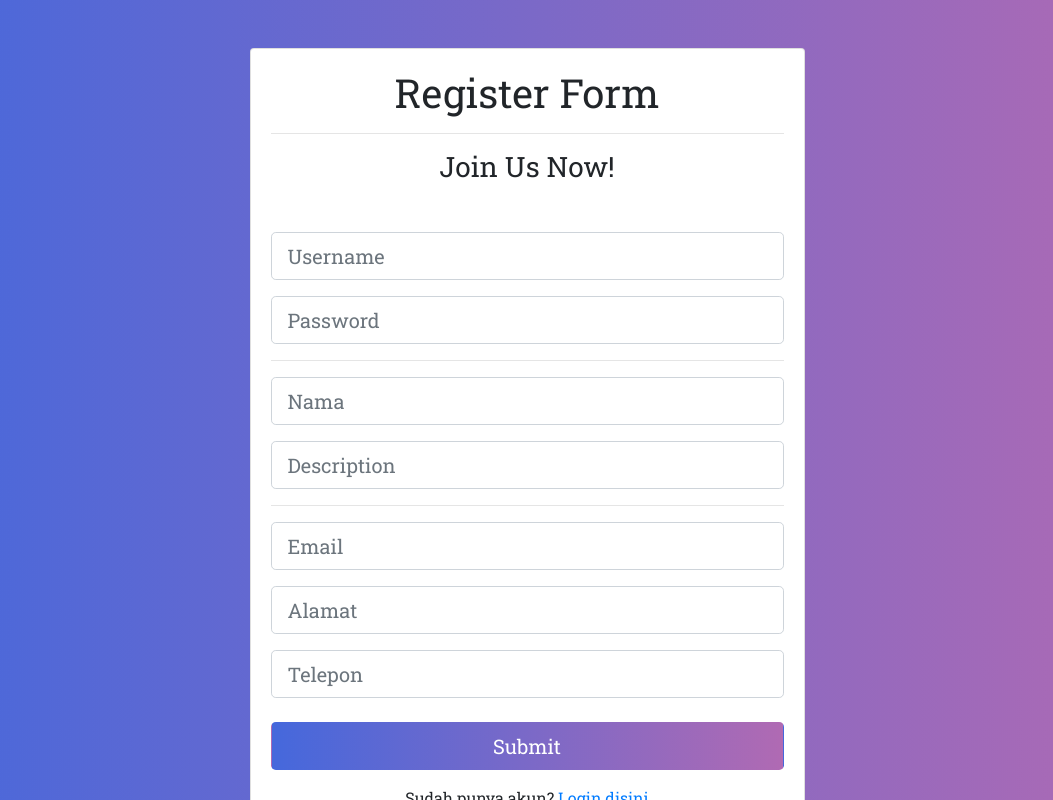
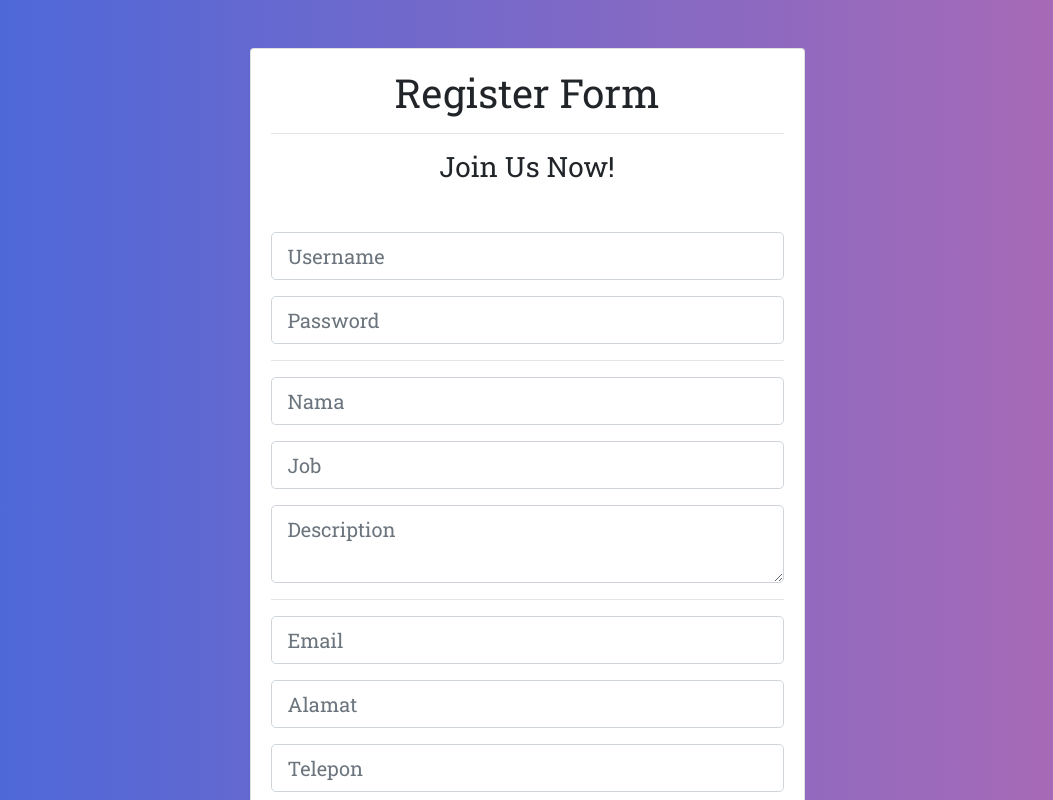
Before and after one commit to faisalwafa/mentorkoding-frontend, a React (Create React App) app: page /Register in a window 1280 px wide. Shown: the top 800 px of the page, without its empty margins (113-1166 px from the left). Built offline with nearby package versions, Linux system fonts and the light colour scheme.

Commit message:
add field to register

```diff
--- a/src/pages/register/Register.js
+++ b/src/pages/register/Register.js
@@ -7,6 +7,7 @@ export default class Login extends Component {
         username: "",
         password: "",
         description: "",
+        job: "",
         name: "",
         email: "",
         address: "",
@@ -23,7 +24,8 @@ export default class Login extends Component {
             email: this.state.email,
             address: this.state.address,
             phone: this.state.phone,
-            description: this.state.description
+            description: this.state.description,
+            job: this.state.job
         })
             .then(response => {
                 localStorage.setItem("authToken", response.data.token)
@@ -83,11 +85,20 @@ export default class Login extends Component {
                                 <div className="form-group">
                                     <input
                                         type="text"
+                                        name="job"
+                                        value={this.state.job}
+                                        onChange={this.onChange}
+                                        className="form-control form-control-lg"
+                                        placeholder="Job" />
+                                </div>
+                                <div className="form-group">
+                                    <textarea
+                                        type="text"
                                         name="description"
                                         value={this.state.description}
                                         onChange={this.onChange}
                                         className="form-control form-control-lg"
-                                        placeholder="Description" />
+                                        placeholder="Description"></textarea>
                                 </div>
                                 <hr/>
                                 <div className="form-group">
```
